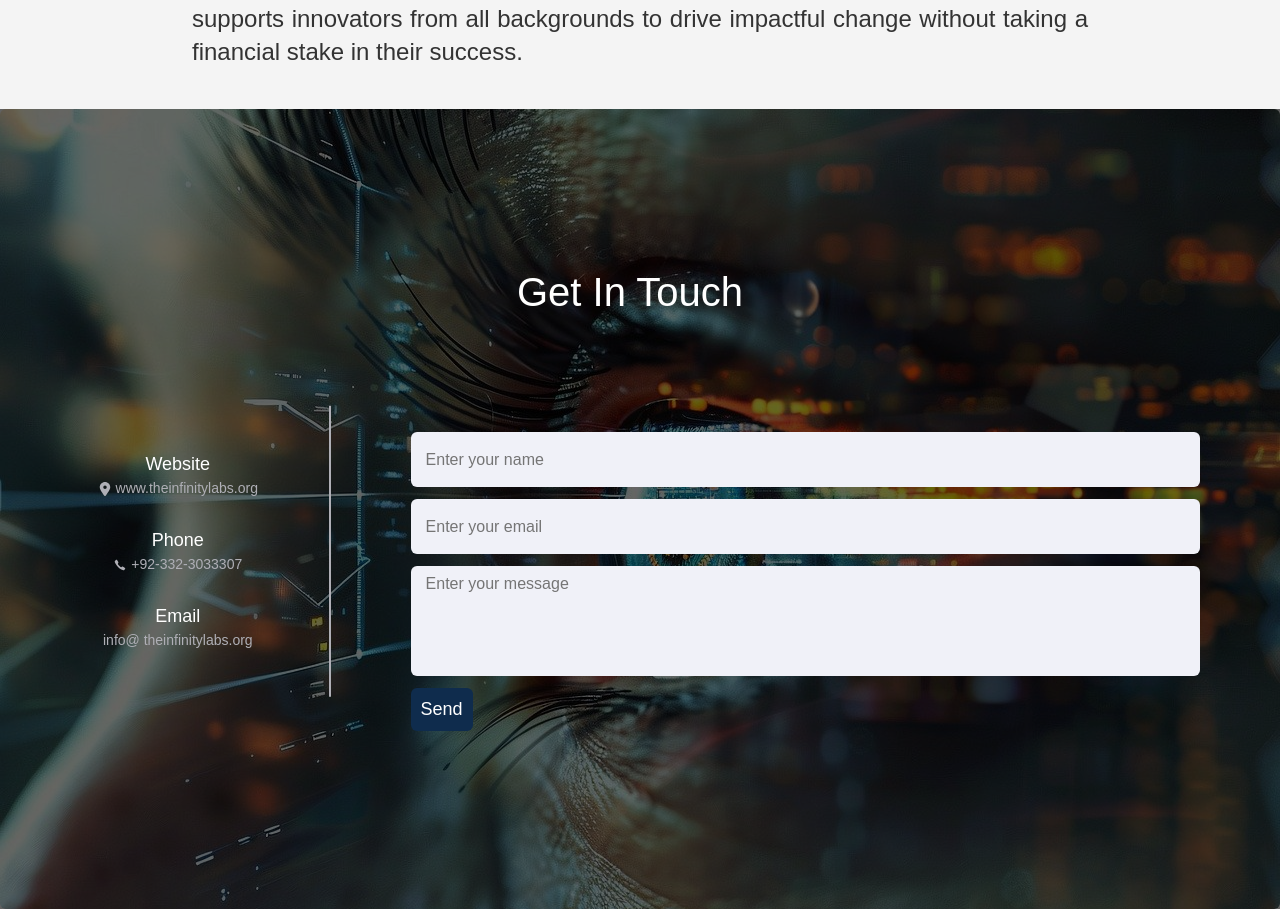
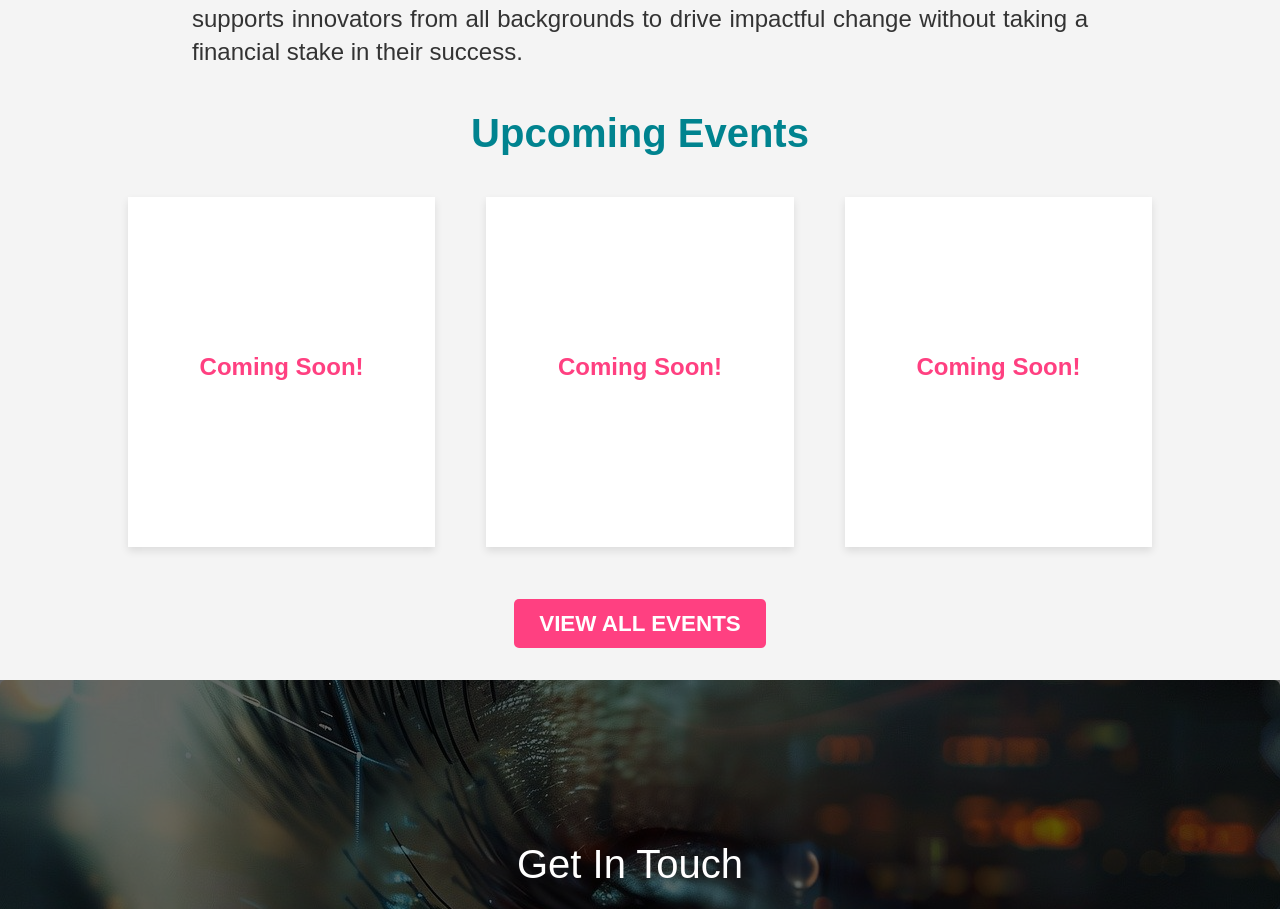
Before and after one commit to FaseehHayat21/Industry-tech-labs-4.0, a React (Vite) app: page /founders in a window 1280 px wide. Shown: the part 1092-2001 px from the top of the page. Built offline with nearby package versions, Linux system fonts and the light colour scheme; a web font is replaced by a local one.

Commit message:
Upcoming-events done

```diff
--- a/src/component/Community/Founder/Founders.css
+++ b/src/component/Community/Founder/Founders.css
@@ -30,6 +30,7 @@
   line-height: 1.4;
   margin-bottom: 20px;
 }
+
 .content h1 {
   font-size: 2.5rem;
   line-height: 1.4;
@@ -48,16 +49,122 @@
 }
 
 .links a {
-  margin:  0px;
+  margin: 0px;
   font-size: 1.5rem;
   color: #00838f;
   text-decoration: none;
   font-weight: bold;
   transition: color 0.3s ease;
   text-transform: uppercase;
-
 }
 
 .links a:hover {
-  color: #005f6a; /* Darker shade on hover */
+  color: #005f6a;
 }
+
+
+.upcoming-events {
+  max-width: 80%;
+  margin: 40px auto;
+  text-align: center;
+}
+
+.upcoming-events h2 {
+  font-size: 2.5rem;
+  color: #00838f;
+  font-weight: bold;
+  margin-bottom: 40px;
+}
+
+.events {
+  display: flex;
+  flex-wrap: wrap;
+  justify-content: space-between;
+  gap: 30px;
+}
+
+.event-card {
+  background-color: #fff;
+  display: flex;
+  flex-direction: column;
+  justify-content: center;
+  align-items: center;
+  text-align: center;
+  height: 350px;
+  padding: 30px;
+  width: 30%;
+  min-height: 350px;
+  box-shadow: 0 4px 8px rgba(0, 0, 0, 0.1);
+  margin-bottom: 30px;
+}
+
+.event-card h3 {
+  font-size: 2rem;
+  color: #333;
+  margin-bottom: 15px;
+  font-weight: bold;
+}
+
+.event-card p {
+  font-size: 1.2rem;
+  color: #555;
+  margin-bottom: 10px;
+}
+
+.event-card a {
+  font-size: 1.2rem;
+  color: #00838f;
+  text-decoration: none;
+  font-weight: bold;
+  text-transform: uppercase;
+  transition: color 0.3s ease;
+}
+
+.event-card a:hover {
+  color: #005f6a;
+}
+
+
+.event-card p strong {
+  font-size: 1.5rem;
+  font-weight: bold;
+  color: #ff4081;
+}
+.view-all {
+  margin-top: 30px;
+}
+
+.view-all a {
+  font-size: 1.4rem;
+  color: #fff;
+  background-color: #ff4081;
+  padding: 12px 25px;
+  border-radius: 5px;
+  text-decoration: none;
+  font-weight: bold;
+  text-transform: uppercase;
+  transition: background-color 0.3s ease;
+}
+
+
+.view-all a:hover {
+  background-color: #ff3377;
+}
+
+/* Media Query for Responsiveness */
+@media (max-width: 768px) {
+  .events {
+    flex-direction: column;
+    align-items: center;
+  }
+
+  .event-card {
+    width: 80%;
+    margin-bottom: 20px;
+  }
+
+  .view-all a {
+    font-size: 1.2rem;
+    padding: 10px 20px;
+  }
+}
--- a/src/component/Community/Founder/Founders.jsx
+++ b/src/component/Community/Founder/Founders.jsx
@@ -36,6 +36,35 @@ export default function Founders() {
             </p>
       </div>
 
+       <div className="upcoming-events">
+        <h2>Upcoming Events</h2>
+        <div className="events">
+          <div className="event-card">
+            {/*  <h3>Event 1</h3> */}
+            {/* <p><strong>Date:</strong> November 21, 2024</p> */}
+            {/* <p><strong>Location:</strong> 10 Fan Pier Blvd, Boston, MA 02210</p> */}
+            <p><strong>Coming Soon!</strong></p>
+            {/*<a href="#">LEARN MORE</a> */}
+          </div>
+          <div className="event-card">
+            {/*  <h3>Event 2</h3> */}
+            {/* <p><strong>Date:</strong> November 19, 2024</p> */}
+            {/* <p><strong>Location:</strong> 10 Fan Pier Blvd, Boston, MA 02210</p> */}
+            <p><strong>Coming Soon!</strong></p>
+           {/*<a href="#">LEARN MORE</a> */}
+          </div>
+          <div className="event-card">
+           {/*  <h3>Event 3</h3> */}
+            {/* <p><strong>Date:</strong> November 12, 2024</p> */}
+            {/* <p><strong>Location:</strong> 10 Fan Pier Blvd, Boston, MA 02210</p> */}
+            <p><strong>Coming Soon!</strong></p>
+             {/*<a href="#">LEARN MORE</a> */}
+          </div>
+        </div>
+        <div className="view-all">
+          <a href="#">VIEW ALL EVENTS</a>
+        </div>
+      </div>
     </section>
   );
 }
```
